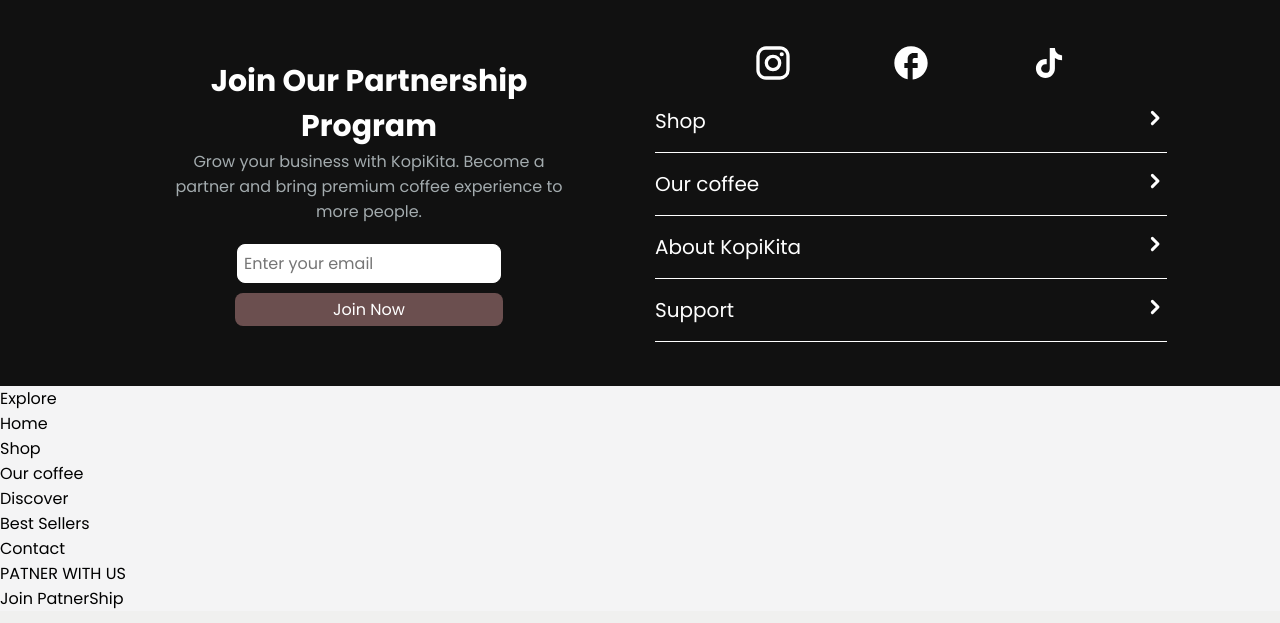
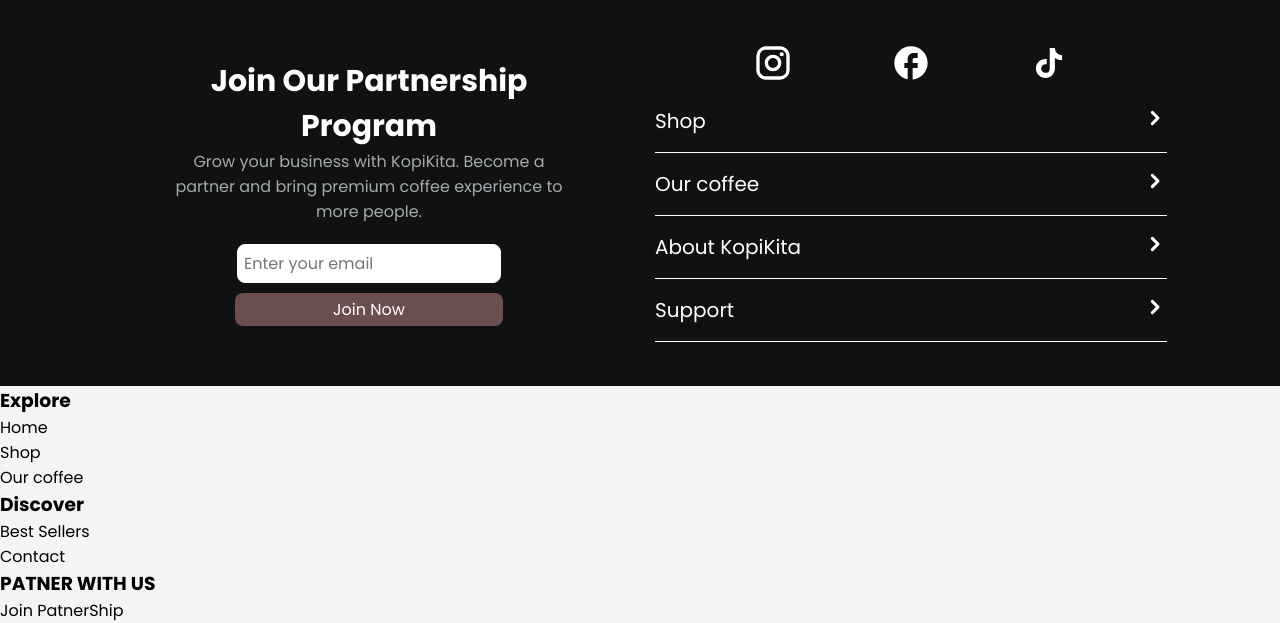
Before and after one commit to Zackyinnova/kopikita-coffee-site, a Python web app: template template/index.html in a window 1280 px wide. Shown: the part 2350-2973 px from the top of the page. Run offline with Jinja, Linux system fonts and the light colour scheme; the template is opened without the code that fills it, so the values that code supplies are empty.

Commit message:
final update for burger menu

```diff
--- a/template/index.html
+++ b/template/index.html
@@ -551,8 +551,10 @@
 
     <div class="overlay-navbar" id="overlay-navbar">
         <div class="container-overlay">
-            <div class="Container-explore">
-                    <P>Explore</P>
+            <div class="Content-nav">
+                <div class="title-nav">
+                    <h3>Explore</h3>
+                </div>
 
                 <div class="box-nav">
                     <P>Home</P>
@@ -567,8 +569,10 @@
                 </div>
             </div>
 
-            <div class="container-discover">
-                <p>Discover</p>
+            <div class="Content-nav">
+                <div class="title-nav">
+                    <h3>Discover</h3>
+                </div>
 
                 <div class="box-nav">
                     <p>Best Sellers</p>
@@ -579,8 +583,11 @@
                 </div>
             </div>
 
-            <div class="container-Patner">
-                <p>PATNER WITH US</p>
+            <div class="Content-nav">
+
+                <div class="title-nav">
+                    <h3>PATNER WITH US</h3>
+                </div>
                 <div class="box-nav">
                         <P>Join PatnerShip</P>
                 </div>
```
Also changed, not shown: static/css/style.css (+31 -7 lines).
